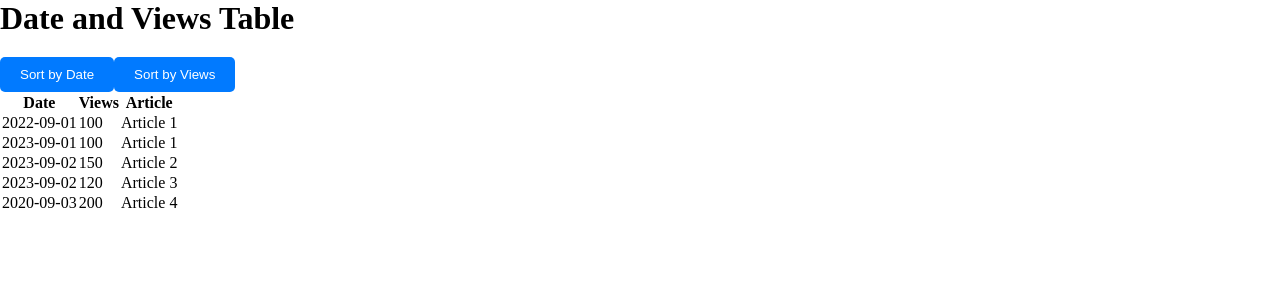
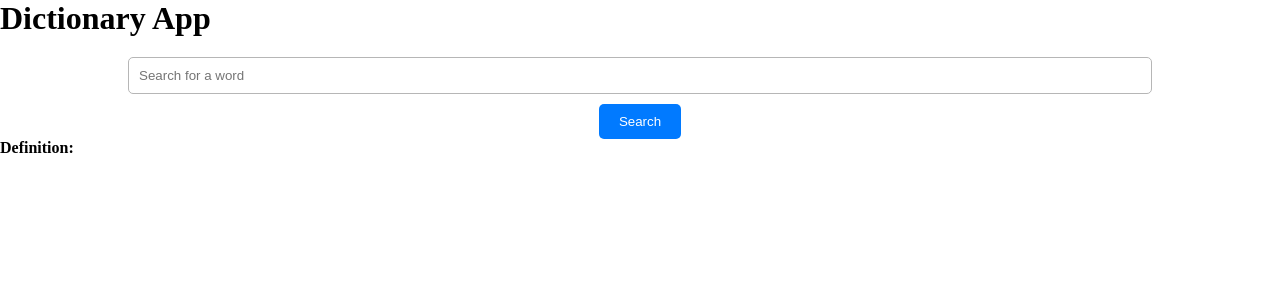
Before and after one commit to KajalMishra10/login, a React (Create React App) app: page / in a window 1280 px wide. Shown: the top 300 px of the page. Built offline with nearby package versions, Linux system fonts and the light colour scheme.

Commit message:
Update App.js

```diff
--- a/src/App.js
+++ b/src/App.js
@@ -1,55 +1,50 @@
 import "./styles.css";
+import { useState } from "react";
 import { useEffect } from "react";
-import { useState } from "react";
 
 export default function App() {
-  const [data, setData] = useState([]);
+  const [iniData, setIniData] = useState([]);
+  const [meaning, setMeaning] = useState("");
 
-  const data2 = [
-    { date: "2022-09-01", views: 100, article: "Article 1" },
-    { date: "2023-09-01", views: 100, article: "Article 1" },
-    { date: "2023-09-02", views: 150, article: "Article 2" },
-    { date: "2023-09-02", views: 120, article: "Article 3" },
-    { date: "2020-09-03", views: 200, article: "Article 4" },
+  const data = [
+    {
+      word: "React",
+      meaning: "A JavaScript library for building user interfaces.",
+    },
+    { word: "Component", meaning: "A reusable building block in React." },
+    { word: "State", meaning: "An object that stores data for a component." },
   ];
 
-  useEffect(() => {
-    setData(data2);
-  }, []);
+  const findWord = (word) => {
+    let meaning = "";
+    iniData.forEach((w) => {
+      if (w.word.toLowerCase() === word) {
+        meaning = w.meaning;
+      }
+    });
 
-  const sortByDate = () => {
-    data2.sort((a, b) => new Date(b.date) - new Date(a.date));
-    setData(data2);
+    if (meaning === "") {
+      meaning = "Word not found in the dictionary.";
+    }
+    setMeaning(meaning);
   };
 
-  const sortByViews = () => {
-    data2.sort((a, b) => b.views - a.views);
-    setData(data2);
-  };
-
+  useEffect(() => {
+    setIniData(data);
+  }, []);
   return (
     <div>
-      <h1>Date and Views Table</h1>
-      <button onClick={sortByDate}>Sort by Date</button>
-      <button onClick={sortByViews}>Sort by Views</button>
-      <table>
-        <thead>
-          <tr>
-            <th>Date</th>
-            <th>Views</th>
-            <th>Article</th>
-          </tr>
-        </thead>
-        <tbody>
-          {data.map((item, index) => (
-            <tr key={index}>
-              <td>{item.date}</td>
-              <td>{item.views}</td>
-              <td>{item.article}</td>
-            </tr>
-          ))}
-        </tbody>
-      </table>
+      <h1>Dictionary App</h1>
+      <form
+        onSubmit={(e) => (
+          e.preventDefault(), findWord(e.target.word.value.toLowerCase())
+        )}
+      >
+        <input name="word" type="text" placeholder="Search for a word" />
+        <button type="submit">Search</button>
+      </form>
+      <div style={{ fontWeight: "bold" }}>Definition:</div>
+      <div style={{ marginTop: "20px", marginBottom: "20px" }}>{meaning}</div>
     </div>
   );
 }
```
